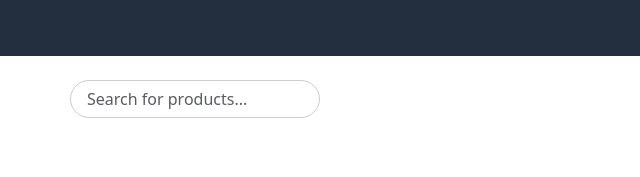
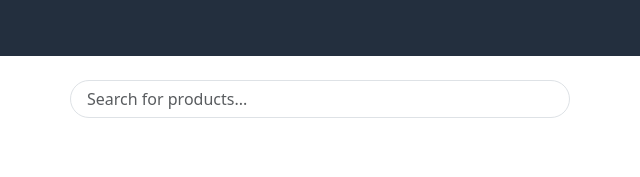
Before and after one commit to Keithmwesigwa/nexora, a plain HTML site: page views/dashboard.html in a window 1280 px wide. Shown: the top 177 px of the page, 320-960 px from the left. Drawn offline with nearby package versions, Linux system fonts and the light colour scheme; files that its build step writes are made by us from their sources; no server answers; files whose address does not match are found by name.

Commit message:
Update styles.css

```diff
--- a/public/styles.css
+++ b/public/styles.css
@@ -35,10 +35,7 @@ body {
     margin: auto;
 }
 
-.search-bar input {
-    width: 250px;
-    border: 1px solid #ccc;
-}
+
 
 .nav-tabs .nav-item {
             flex: 1;
```
